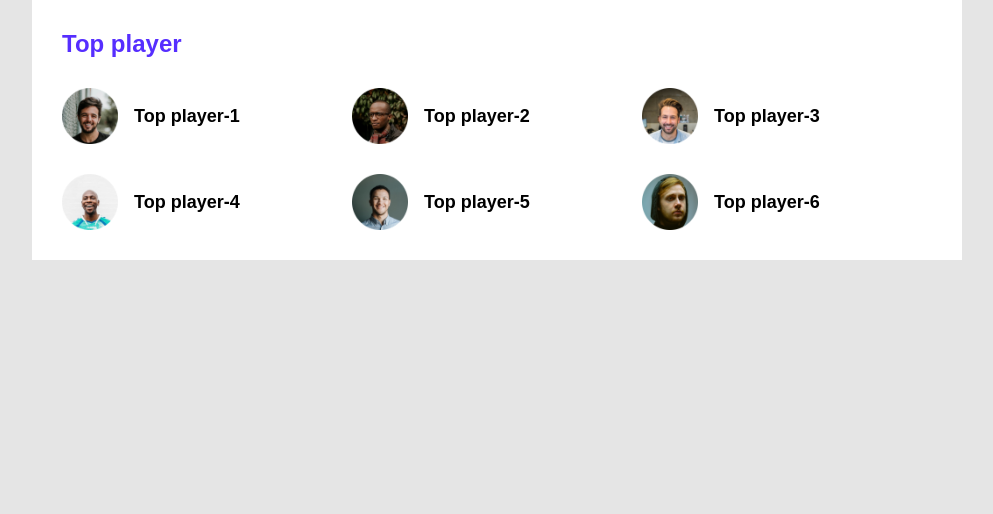
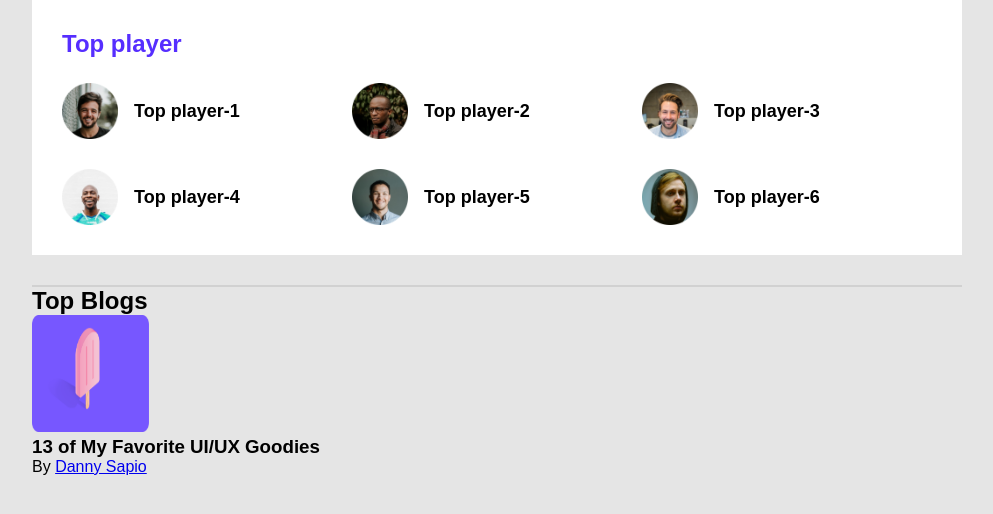
Before and after one commit to imranhossain905/leader-board, a plain HTML site: page index.html in a window 1280 px wide. Shown: the whole page, without its empty margins (143-1136 px from the left). Drawn offline with Linux system fonts and the light colour scheme.

Commit message:
leader-board

```diff
--- a/index.html
+++ b/index.html
@@ -42,6 +42,21 @@
                 </div>
             </div>
         </div>
+        <hr>
+        <div class="top-bloks">
+            <h2 class="section-title">Top Blogs</h2>
+            <div class="bolgs">
+                <artical class="blog">
+                    <div class="thamnail">
+                        <img src="images/blogs/blog-1.png" alt="">
+                    </div>
+                    <div class="bolg-info">
+                        <h3 class="blog-title">13 of My Favorite UI/UX Goodies</h3>
+                        <p class="blog-author">By <a href="#">Danny Sapio</a> </p>
+                    </div>
+                </artical>
+            </div>
+        </div>
     </section>
     </main>
 </body>
--- a/style.css
+++ b/style.css
@@ -11,26 +11,30 @@
 
 body {
     font-family: 'Poppins', sans-serif;
-    background-color: #E5E5E5
+    background-color: #E5E5E5;
 }
 main {
     display: flex;
     justify-content: center;
 }
+
 .container {
     background-color: #FFFFFF;
     width: 870px;
     padding: 30px;
+    margin-bottom: 30px;
 
 
+}
+hr {
+    border: 1px solid #d1d1d1;
 }
 .section-titel {
     color: #562EFF;
     font-size: 24px;
+    margin-bottom: 25px;
 
-    margin-bottom: 30px;
-
-}
+   }
 /* top players list */
 .players {
     display: grid;
@@ -40,7 +44,7 @@ main {
 .player {
     display: flex;
     align-items: center;
-    pad
+
 }
 .player img{
     width: 56px;
@@ -52,3 +56,12 @@ main {
     font-size: 18px;
     margin-left: 16px;
 }
+ /*--------------
+  top blog styles
+  ----------------------- */
+
+  .blog .thamnail img{
+    width: 117px;
+    height: 117px;
+
+}
```
